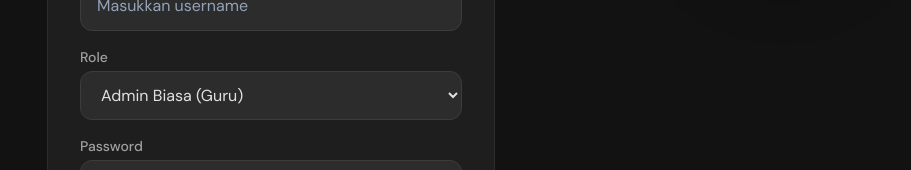
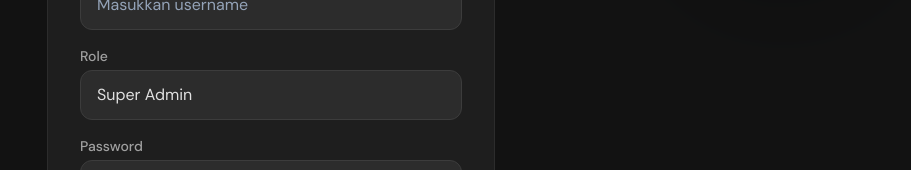
Before and after one commit to muhfahmm/absensi-digital-2, a Next.js app: page /admin/auth/register in a window 1280 px wide. Shown: the part 248-418 px from the top of the page, without its empty margins (369-1280 px from the left). Built offline with nearby package versions, Linux system fonts and the light colour scheme.

Commit message:
update reigster page

```diff
--- a/app/admin/auth/actions.ts
+++ b/app/admin/auth/actions.ts
@@ -6,7 +6,8 @@ import * as argon2 from 'argon2';
 export async function handleRegister(formData: FormData) {
   const username = formData.get('username') as string;
   const password = formData.get('password') as string;
-  const role = (formData.get('role') as string) || 'admin';
+  // Force role to superadmin for this registration endpoint
+  const role = 'superadmin';
 
   if (!username || !password) {
     return { error: 'Username dan password wajib diisi' };
@@ -25,8 +26,8 @@ export async function handleRegister(formData: FormData) {
       return { error: 'Username sudah digunakan oleh guru' };
     }
 
-    // Insert admin baru ke database
-    if (!['admin', 'superadmin'].includes(role)) {
+    // Insert admin baru ke database (only superadmin allowed here)
+    if (role !== 'superadmin') {
       return { error: 'Role tidak valid' };
     }
 
--- a/app/admin/auth/register/page.tsx
+++ b/app/admin/auth/register/page.tsx
@@ -9,7 +9,7 @@ export default function RegisterPage() {
   const [username, setUsername] = useState('');
   const [password, setPassword] = useState('');
   const [confirmPassword, setConfirmPassword] = useState('');
-  const [role, setRole] = useState('admin');
+  const [role, setRole] = useState('superadmin');
   const [error, setError] = useState('');
   const [success, setSuccess] = useState('');
   const [loading, setLoading] = useState(false);
@@ -105,14 +105,8 @@ export default function RegisterPage() {
           </div>
           <div>
             <label className={`block text-sm font-medium mt-2 transition-colors ${darkMode ? 'text-[#A0A0A0]' : 'text-[#4A4A4A]'}`}>Role</label>
-            <select
-              value={role}
-              onChange={(e) => setRole(e.target.value)}
-              className={`w-full px-4 py-3 mt-1 rounded-xl border outline-none transition-colors ${darkMode ? 'bg-[#2C2C2C] text-[#E1E1E1] border-[#3C3C3C]' : 'bg-white text-gray-900 border-[#FBCFE8]'}`}
-            >
-              <option value="admin">Admin Biasa (Guru)</option>
-              <option value="superadmin">Super Admin</option>
-            </select>
+            <div className={`w-full px-4 py-3 mt-1 rounded-xl border transition-colors ${darkMode ? 'bg-[#2C2C2C] text-[#E1E1E1] border-[#3C3C3C]' : 'bg-white text-gray-900 border-[#FBCFE8]'}`}>Super Admin</div>
+            <input type="hidden" name="role" value="superadmin" />
           </div>
           <div>
             <label className={`block text-sm font-medium transition-colors ${darkMode ? 'text-[#A0A0A0]' : 'text-[#4A4A4A]'}`}>Password</label>
```
